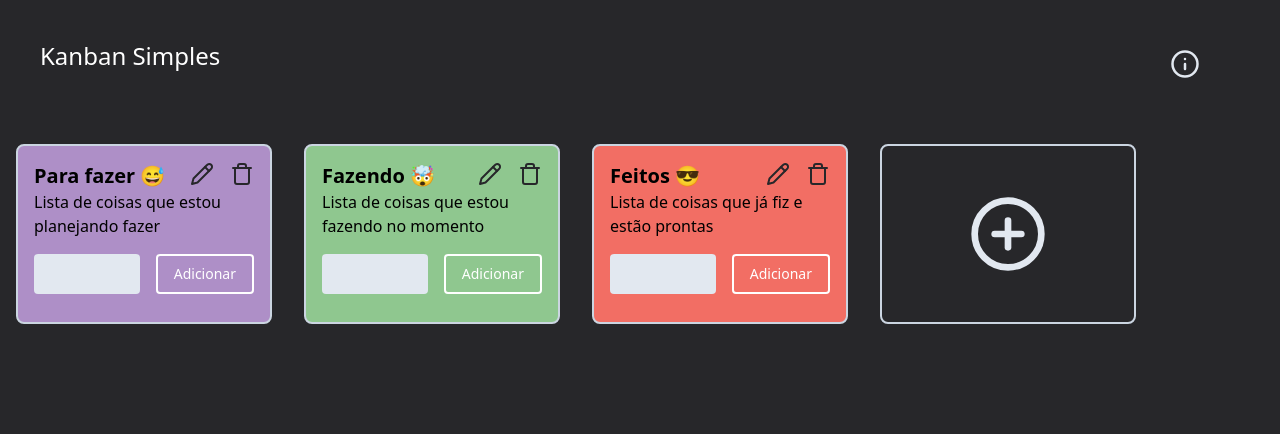
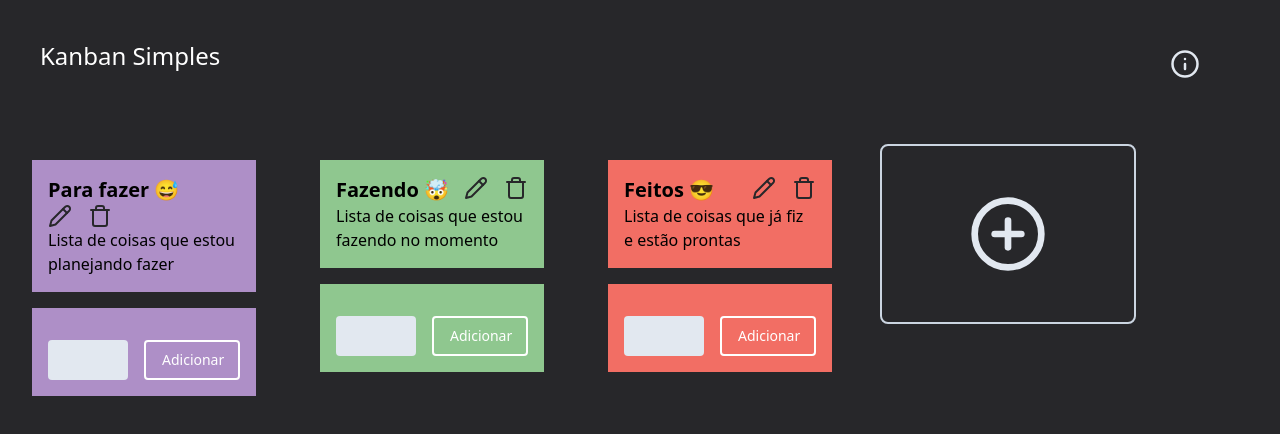
Before and after one commit to erickzz/Kanban, a React (Vite) app: page / in a window 1280 px wide. Shown: the top 434 px of the page. Built offline with nearby package versions, Linux system fonts and the light colour scheme.

Commit message:
Refazendo o layout

```diff
--- a/src/components/Card.tsx
+++ b/src/components/Card.tsx
@@ -52,7 +52,8 @@ function Card({
       return (
         <li
           key={index}
-          className="p-2 bg-slate-200 rounded mt-4"
+          className="p-2 bg-slate-200 mt-4"
+          style={{ backgroundColor: cardOptions.color }}
           draggable="true"
           onDragStart={(e) => {
             e.dataTransfer.setData('text/plain', item.id.toString());
@@ -62,7 +63,7 @@ function Card({
             <input
               id={item.id.toString()}
               defaultValue={item.value}
-              className="bg-slate-200 w-2/4 cursor-default p-2 focus:outline-double rounded h-auto flex-wrap"
+              className="bg-slate-200 w-3/4 cursor-default p-2 focus:outline-double h-auto flex-wrap"
               onBlur={() => {
                 if (editItemValue === '') {
                   console.log(cardItems);
@@ -116,8 +117,8 @@ function Card({
 
   return (
     <div
-      className={`border-slate-300 border-2 p-4 rounded-lg m-4 w-1/5`}
-      style={{ backgroundColor: cardOptions.color, height: `${height}px` }}
+      className={`p-4  m-4 w-1/5`}
+      style={{ height: `${height}px` }}
       onDragOver={(e) => {
         e.preventDefault();
       }}
@@ -131,8 +132,11 @@ function Card({
         moveItem(cardOptions.id, +id, cardItems, setCardItems);
       }}
     >
-      <div className="flex justify-between">
-        <h3 className="text-xl font-semibold ">{cardOptions.title}</h3>
+      <div
+        className="flex justify-between w-full flex-wrap p-4"
+        style={{ backgroundColor: cardOptions.color }}
+      >
+        <h3 className="text-xl font-semibold">{cardOptions.title}</h3>
         <div className="flex gap-4">
           <Pencil
             className="text-zinc-800 cursor-pointer hover:text-slate-200 transition-colors"
@@ -147,11 +151,13 @@ function Card({
             }}
           />
         </div>
+        <p className="">{cardOptions.description}</p>
       </div>
-      <p className="">{cardOptions.description}</p>
-      <ul>
-        {ItemsRender}
-        <div className="flex h-auto w-auto  ">
+      <ul>{ItemsRender}</ul>
+      <div
+        className="flex items-center justify-center h-auto w-auto p-4 mt-4"
+        style={{ backgroundColor: cardOptions.color }}
+      >
         <input
           className=" bg-slate-200 rounded mt-4 mr-4 h-10 p-2 w-4/6 focus:outline-none"
           onChange={(e) => setNewCardOption(e.target.value)}
@@ -167,7 +173,6 @@ function Card({
           Adicionar
         </button>
       </div>
-      </ul>
     </div>
   );
 }
```
Lines whose indentation alone changed are shown as unchanged.
